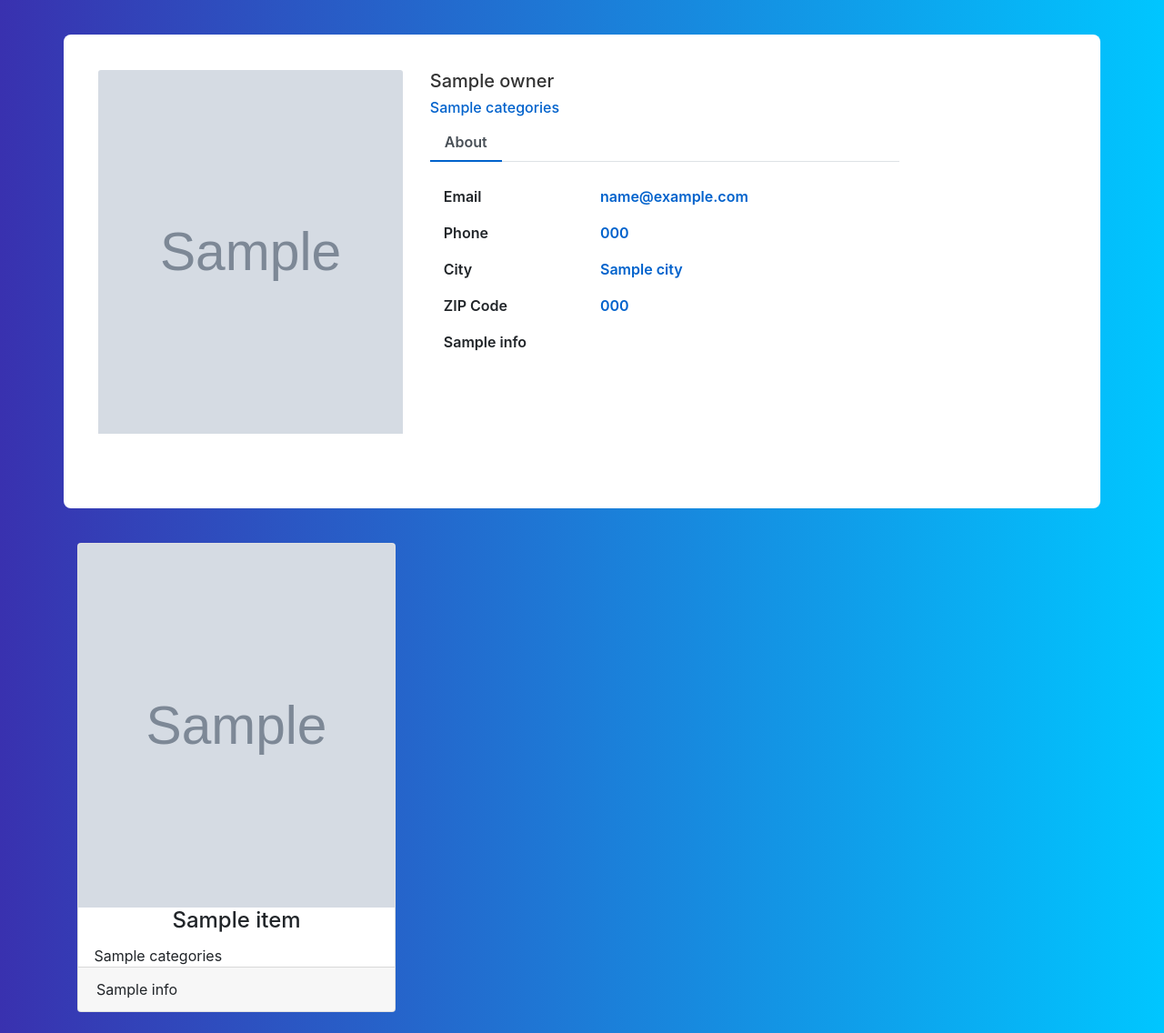
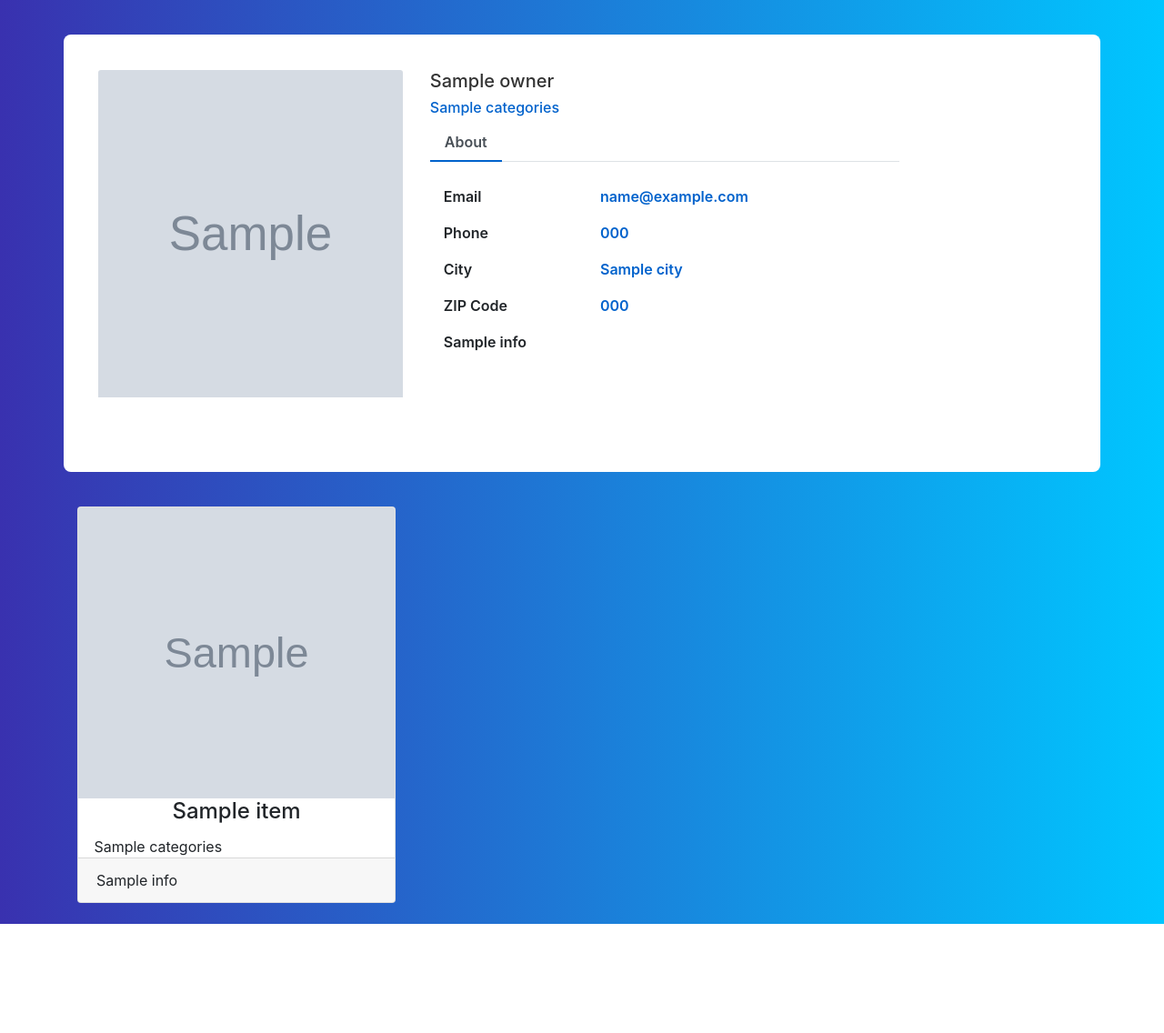
Before and after one commit to Abeerdxx/full-stack-project-marketplace, a Flask app: template templates/about.html in a window 1280 px wide. Shown: the whole page at 91% size. After the commit the page ends 1016 px from the top, so only its background shows below. Run offline with Flask 2, Linux system fonts and the light colour scheme; the template is opened without the code that fills it: most values are stand-ins (such as "Sample title", 1, 10 or a date in 2020); grey boxes marked "Sample" are stand-in pictures; some libraries are stand-ins or nearby versions.

Commit message:
changed image heights

```diff
--- a/templates/about.html
+++ b/templates/about.html
@@ -26,7 +26,7 @@
         <form method="post">
             <div class="row">
                 <div class="col-md-4">
-                    <img class="card-img-top" src={{owner.img_url}} style="height: 50vh">
+                    <img class="card-img-top" src={{owner.img_url}} style="height: 45vh">
                 </div>
                 <div class="col-md-6">
                     <div class="profile-head">
@@ -77,7 +77,7 @@
                                         </div>
                                     </div>
                                     <div class="row">
-                                        <div class="col-md-6">
+                                        <div class="col-md-10">
                                             <label>{{owner.info}}</label>
                                         </div>
                                     </div>
@@ -103,7 +103,7 @@
             {% for item in owner_items %}
             <div class="col-md-4" style="margin-bottom: 2%;">
                 <div class="card">
-                <img class="card-img-top" src={{item.img_url}} style="height: 50vh;">
+                <img class="card-img-top" src={{item.img_url}} style="height: 40vh;">
                 <div class="card-block">
                     <h4 class="card-title text-center">{{item.name}}</h4>
                     <div class="meta" style="margin-left: 5%;">
```
